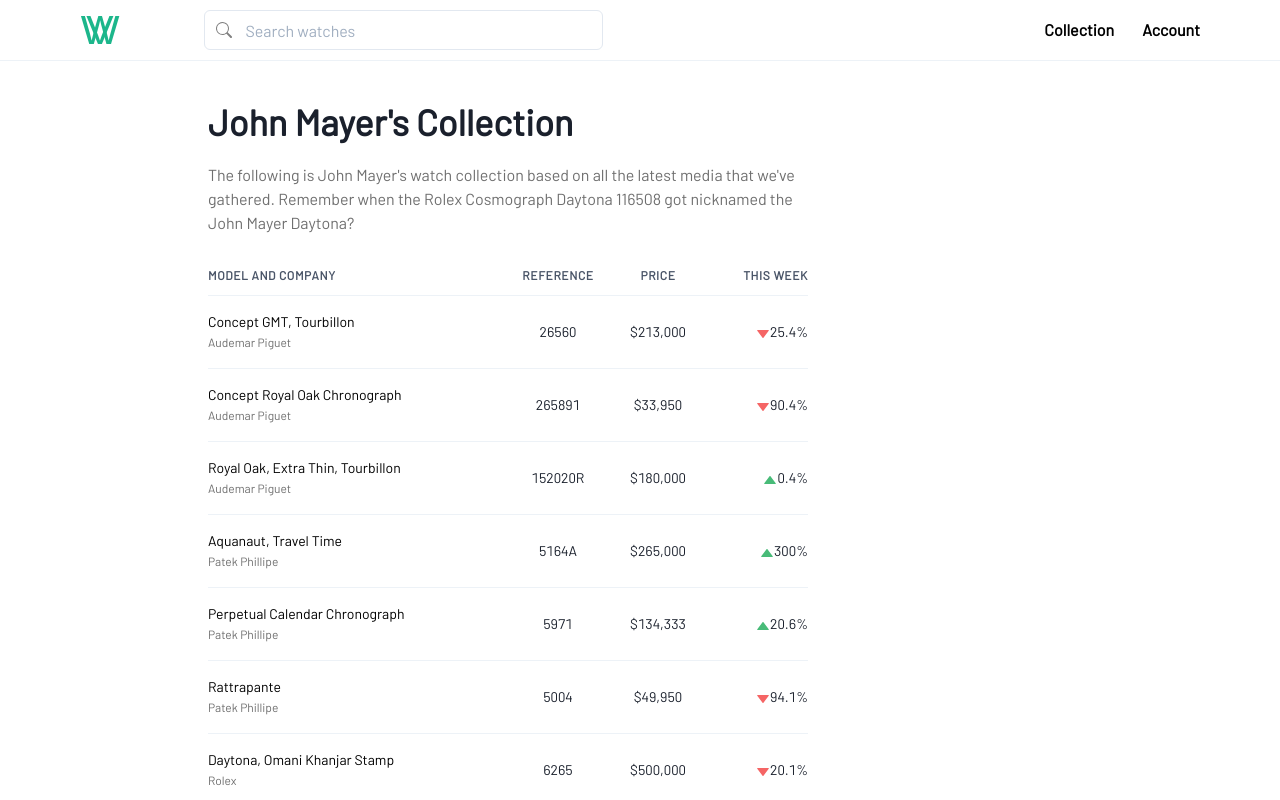
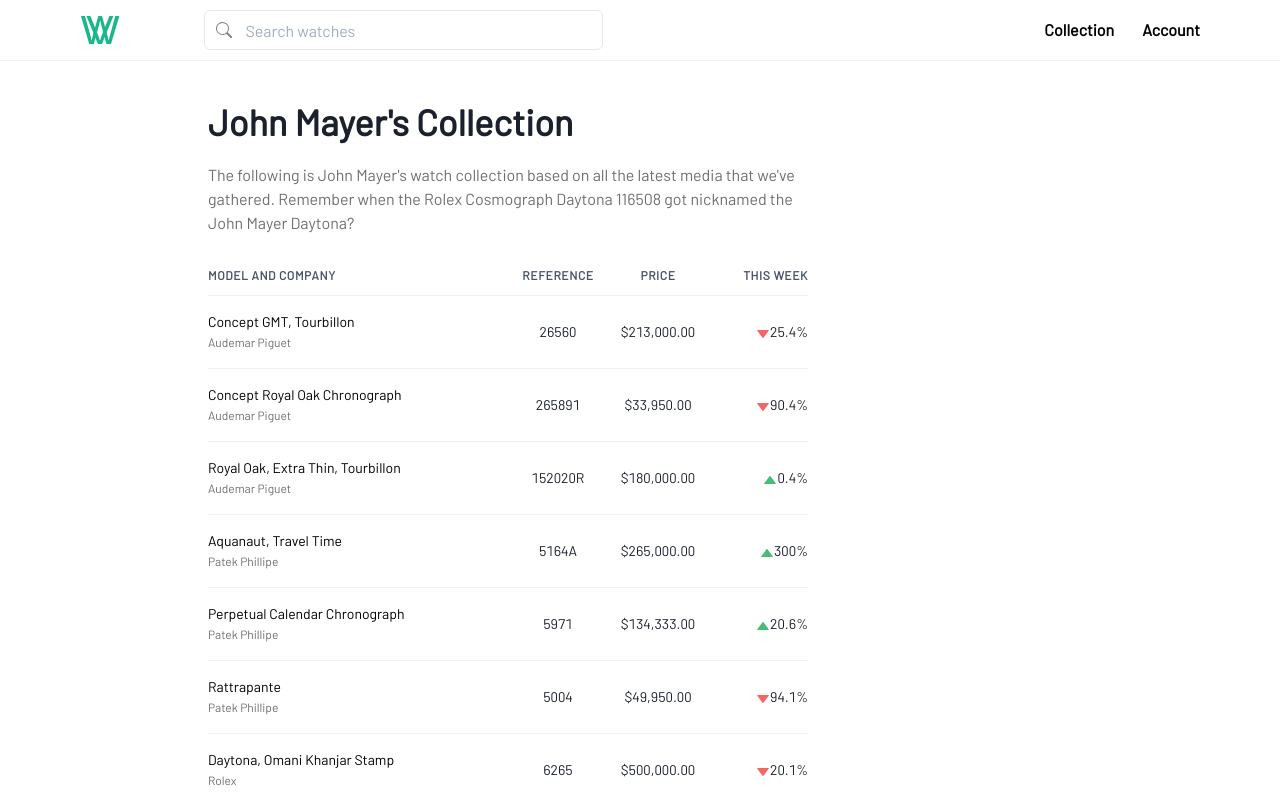
Before and after one commit to samkyuseo/watchstreet, a React (Create React App) app: page /lists/watchvalue/1 in a window 1280 px wide. Shown: the top 800 px of the page. Built offline with nearby package versions, Linux system fonts and the light colour scheme; no server answers; sample sign-in values are in the browser's storage.

Commit message:
Clean up function s and modularize watch list view

```diff
--- a/src/components/charts/Chart.tsx
+++ b/src/components/charts/Chart.tsx
@@ -1,19 +1,13 @@
 import { Heading, Flex, Text, Box, Divider, VStack } from '@chakra-ui/layout';
 import { LineChart, Line } from 'recharts';
 import { IDataPoint } from '../../types/chart';
+import { generateNeatVersion } from '../../functions/num';
 
 interface IChartProps {
   title: string;
   price: number;
   priceChange: number;
   data: IDataPoint[];
-}
-
-function generateNeatVersion(num: number): string {
-  return num
-    .toFixed(2)
-    .toString()
-    .replace(/\B(?=(\d{3})+(?!\d))/g, ',');
 }
 
 const Chart = ({ title, price, priceChange, data }: IChartProps) => {
--- a/src/components/tables/CollectionTable/CollectionTable.tsx
+++ b/src/components/tables/WatchCollectionTable/WatchCollectionTable.tsx
@@ -1,12 +1,18 @@
 import { Box, Flex, Text } from '@chakra-ui/react';
-import { TableItem } from './CollectionTableItem';
-import { IWatchTableItem } from '../../../types/watch';
+import { TableItem } from './TableItem';
+
+interface IWatchTableItem {
+  modelName: string;
+  numWatches: number;
+  price: number;
+  priceChange: number;
+}
 
 interface ITableProps {
   watches: IWatchTableItem[];
 }
 
-const CollectionTable = ({ watches }: ITableProps) => {
+const WatchCollectionTable = ({ watches }: ITableProps) => {
   return (
     <Box
       minWidth='300px'
@@ -27,4 +33,4 @@
   );
 };
 
-export { CollectionTable };
+export { WatchCollectionTable };
--- /dev/null
+++ b/src/components/tables/WatchListTable/WatchListTable.tsx
@@ -0,0 +1,97 @@
+import {
+  Table,
+  Thead,
+  Tbody,
+  Tr,
+  Th,
+  Td,
+  StatArrow,
+  StatHelpText,
+  Text,
+} from '@chakra-ui/react';
+import { generateNeatVersion } from '../../../functions/num';
+
+interface IWatchListTableItem {
+  company: string;
+  model: string;
+  material: string;
+  reference: string;
+  price: number;
+  percentChange: number;
+}
+
+interface IWatchListTableProps {
+  watches: IWatchListTableItem[];
+}
+
+const WatchListTable = ({ watches }: IWatchListTableProps) => {
+  return (
+    <Table width='100%'>
+      <Thead>
+        <Tr>
+          <Th px='0' fontFamily='barlow' width='300px'>
+            Model and Company
+          </Th>
+          <Th px='0' textAlign='center' fontFamily='barlow' width='100px'>
+            Reference
+          </Th>
+          <Th px='0' textAlign='center' fontFamily='barlow' width='100px'>
+            Price
+          </Th>
+          <Th px='0' textAlign='right' fontFamily='barlow' width='100px'>
+            This Week
+          </Th>
+        </Tr>
+      </Thead>
+      <Tbody>
+        {watches.map(
+          ({ company, model, reference, price, percentChange }, index) => {
+            return (
+              <Tr key={index}>
+                <Td px='0' fontFamily='barlow'>
+                  <Text color='black' fontSize='14px'>
+                    {model}
+                  </Text>
+                  <Text fontSize='12px'>{company}</Text>
+                </Td>
+                <Td
+                  px='0'
+                  textAlign='center'
+                  fontFamily='barlow'
+                  fontSize='14px'
+                >
+                  {reference}
+                </Td>
+                <Td
+                  px='0'
+                  textAlign='center'
+                  fontFamily='barlow'
+                  fontSize='14px'
+                >
+                  ${generateNeatVersion(price)}
+                </Td>
+                <Td
+                  px='0'
+                  textAlign='right'
+                  fontFamily='barlow'
+                  fontSize='14px'
+                >
+                  <StatHelpText>
+                    {percentChange > 0 ? (
+                      <StatArrow type='increase' />
+                    ) : (
+                      <StatArrow type='decrease' />
+                    )}
+                    {percentChange < 0 ? percentChange * -1 : percentChange}%
+                  </StatHelpText>
+                </Td>
+              </Tr>
+            );
+          }
+        )}
+      </Tbody>
+    </Table>
+  );
+};
+
+export { WatchListTable };
--- a/src/functions/auth.ts
+++ b/src/functions/auth.ts
@@ -3,13 +3,20 @@
   signInWithPopup,
   GoogleAuthProvider,
   signOut,
-} from "firebase/auth";
+} from 'firebase/auth';
 
-export async function signInWithGoogle() {
+/**
+ * Log user in using google auth provider
+ */
+async function signInWithGoogle() {
   const provider = new GoogleAuthProvider();
   await signInWithPopup(getAuth(), provider);
 }
-
-export async function signOutFromGoogle() {
+/**
+ * Log user out
+ */
+async function signOutFromGoogle() {
   await signOut(getAuth());
 }
+
+export { signOutFromGoogle, signInWithGoogle };
--- /dev/null
+++ b/src/functions/num.ts
@@ -0,0 +1,12 @@
+/**
+ * Add commas if applicable and two decimals
+ * @param num
+ * @returns formatted number
+ */
+function generateNeatVersion(num: number): string {
+  return num
+    .toFixed(2)
+    .toString()
+    .replace(/\B(?=(\d{3})+(?!\d))/g, ',');
+}
+export { generateNeatVersion };
--- a/src/pages/listpage/ListPage.tsx
+++ b/src/pages/listpage/ListPage.tsx
@@ -1,18 +1,6 @@
 import { Navbar } from '../../components/navbars/Navbar';
-import {
-  Container,
-  Text,
-  Heading,
-  Box,
-  Table,
-  Thead,
-  Tbody,
-  Tr,
-  Th,
-  Td,
-  StatArrow,
-  StatHelpText,
-} from '@chakra-ui/react';
+import { Container, Text, Heading, Box } from '@chakra-ui/react';
+import { WatchListTable } from '../../components/tables/WatchListTable/WatchListTable';
 const ListPage = () => {
   return (
     <>
@@ -27,77 +15,7 @@
           </Text>
         </Box>
         <Box width='600px' mt='20px'>
-          <Table width='100%'>
-            <Thead>
-              <Tr>
-                <Th p='0' fontFamily='barlow' width='300px'>
-                  Model and Company
-                </Th>
-                <Th px='0' textAlign='center' fontFamily='barlow' width='100px'>
-                  Reference
-                </Th>
-                <Th px='0' textAlign='center' fontFamily='barlow' width='100px'>
-                  Price
-                </Th>
-                <Th px='0' textAlign='right' fontFamily='barlow' width='100px'>
-                  This Week
-                </Th>
-              </Tr>
-            </Thead>
-            <Tbody>
-              {tableRows.map(
-                (
-                  { company, model, reference, price, percentChange },
-                  index
-                ) => {
-                  return (
-                    <Tr key={index}>
-                      <Td px='0' fontFamily='barlow'>
-                        <Text color='black' fontSize='14px'>
-                          {model}
-                        </Text>
-                        <Text fontSize='12px'>{company}</Text>
-                      </Td>
-                      <Td
-                        px='0'
-                        textAlign='center'
-                        fontFamily='barlow'
-                        fontSize='14px'
-                      >
-                        {reference}
-                      </Td>
-                      <Td
-                        px='0'
-                        textAlign='center'
-                        fontFamily='barlow'
-                        fontSize='14px'
-                      >
-                        ${price.toLocaleString()}
-                      </Td>
-                      <Td
-                        px='0'
-                        textAlign='right'
-                        fontFamily='barlow'
-                        fontSize='14px'
-                      >
-                        <StatHelpText>
-                          {percentChange > 0 ? (
-                            <StatArrow type='increase' />
-                          ) : (
-                            <StatArrow type='decrease' />
-                          )}
-                          {percentChange < 0
-                            ? percentChange * -1
-                            : percentChange}
-                          %
-                        </StatHelpText>
-                      </Td>
-                    </Tr>
-                  );
-                }
-              )}
-            </Tbody>
-          </Table>
+          <WatchListTable watches={tableRows} />
         </Box>
       </Container>
     </>
--- a/src/pages/profilepage/ProfilePage.tsx
+++ b/src/pages/profilepage/ProfilePage.tsx
@@ -10,7 +10,7 @@
 import { Tag } from '../../components/tags/Tag';
 import { Navbar } from '../../components/navbars/Navbar';
 import { Chart } from '../../components/charts/Chart';
-import { CollectionTable } from '../../components/tables/CollectionTable/CollectionTable';
+import { WatchCollectionTable } from '../../components/tables/WatchCollectionTable/WatchCollectionTable';
 import { Article } from '../../components/articles/Article';
 
 import { IWatchTableItem } from '../../types/watch';
@@ -30,7 +30,7 @@
         {/* Portfolio Section */}
         <HStack css={{ gap: '40px' }}>
           <Chart title='' price={225125.5} priceChange={-1025.5} data={data} />
-          <CollectionTable watches={watches} />
+          <WatchCollectionTable watches={watches} />
         </HStack>
         {/* Trending List */}
         <Box width='600px' mt='40px'>
@@ -53,6 +53,7 @@
           {newsArticles.map((article, index) => {
             return (
               <Article
+                key={index}
                 company={article.company}
                 heading={article.heading}
                 article={article.article}
```
Also changed, not shown: src/components/tables/WatchCollectionTable/TableItem.tsx (renamed from src/components/tables/CollectionTable/CollectionTableItem.tsx).
